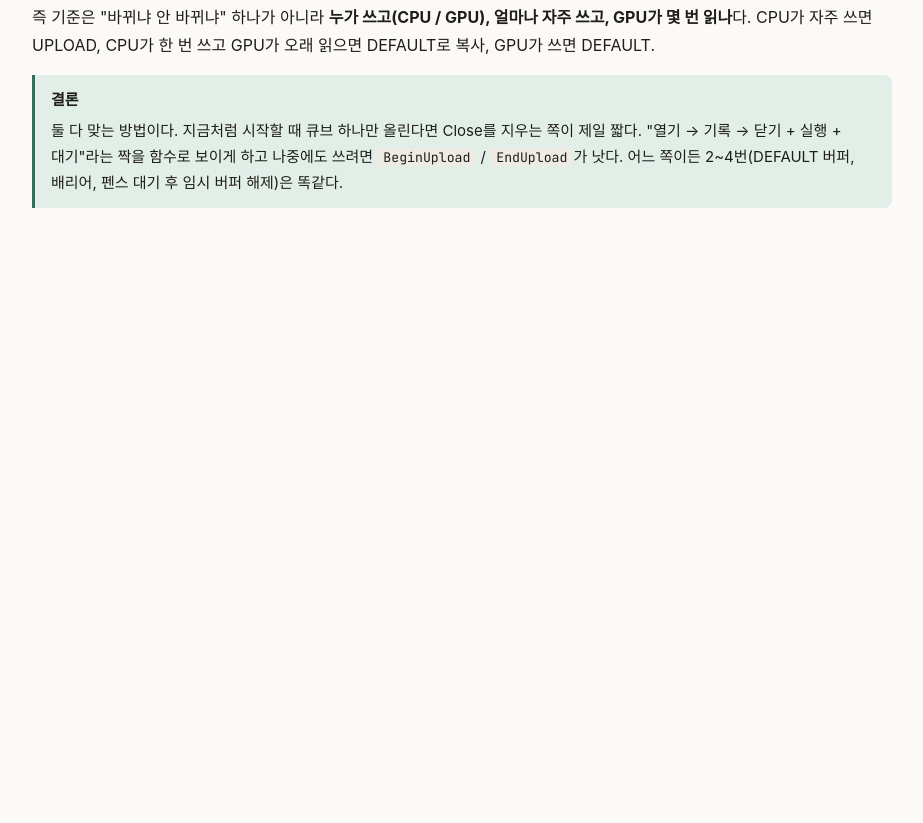
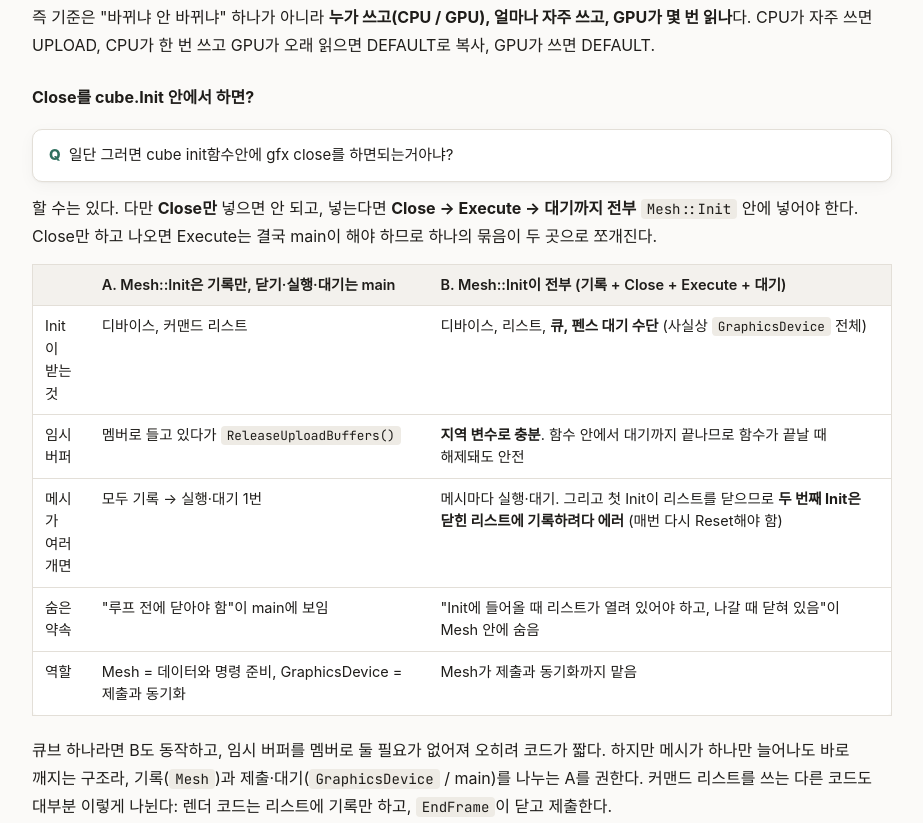
Before and after one commit to chanpago/DirectX12, a plain HTML site: page docs/2026-10-08/index.html in a window 1280 px wide. Shown: the part 9859-10682 px from the top of the page, without its empty margins (304-1227 px from the left). Before the commit the page ends 10207 px from the top, so only its background shows below. Drawn offline with nearby package versions, Linux system fonts and the light colour scheme; a web font is replaced by a local one.

Commit message:
docs: 2026-10-08 노트 - Close를 Mesh::Init 안에서 할 때
Co-Authored-By: Claude Opus 5.5 <noreply@anthropic.com>

```diff
--- a/docs/2026-10-08/index.html
+++ b/docs/2026-10-08/index.html
@@ -310,6 +310,19 @@ while (PumpMessages()) { ... }</code></pre></div>
 </table></div>
 <p>즉 기준은 "바뀌냐 안 바뀌냐" 하나가 아니라 <strong>누가 쓰고(CPU / GPU), 얼마나 자주 쓰고, GPU가 몇 번 읽나</strong>다. CPU가 자주 쓰면 UPLOAD, CPU가 한 번 쓰고 GPU가 오래 읽으면 DEFAULT로 복사, GPU가 쓰면 DEFAULT.</p>
 
+<h4>Close를 cube.Init 안에서 하면?</h4>
+<p class="qa">일단 그러면 cube init함수안에 gfx close를 하면되는거아냐?</p>
+<p>할 수는 있다. 다만 <strong>Close만</strong> 넣으면 안 되고, 넣는다면 <strong>Close → Execute → 대기까지 전부</strong> <code>Mesh::Init</code> 안에 넣어야 한다. Close만 하고 나오면 Execute는 결국 main이 해야 하므로 하나의 묶음이 두 곳으로 쪼개진다.</p>
+<div class="table-wrap"><table>
+	<tr><th></th><th>A. Mesh::Init은 기록만, 닫기·실행·대기는 main</th><th>B. Mesh::Init이 전부 (기록 + Close + Execute + 대기)</th></tr>
+	<tr><td>Init이 받는 것</td><td>디바이스, 커맨드 리스트</td><td>디바이스, 리스트, <strong>큐, 펜스 대기 수단</strong> (사실상 <code>GraphicsDevice</code> 전체)</td></tr>
+	<tr><td>임시 버퍼</td><td>멤버로 들고 있다가 <code>ReleaseUploadBuffers()</code></td><td><strong>지역 변수로 충분</strong>. 함수 안에서 대기까지 끝나므로 함수가 끝날 때 해제돼도 안전</td></tr>
+	<tr><td>메시가 여러 개면</td><td>모두 기록 → 실행·대기 1번</td><td>메시마다 실행·대기. 그리고 첫 Init이 리스트를 닫으므로 <strong>두 번째 Init은 닫힌 리스트에 기록하려다 에러</strong> (매번 다시 Reset해야 함)</td></tr>
+	<tr><td>숨은 약속</td><td>"루프 전에 닫아야 함"이 main에 보임</td><td>"Init에 들어올 때 리스트가 열려 있어야 하고, 나갈 때 닫혀 있음"이 Mesh 안에 숨음</td></tr>
+	<tr><td>역할</td><td>Mesh = 데이터와 명령 준비, GraphicsDevice = 제출과 동기화</td><td>Mesh가 제출과 동기화까지 맡음</td></tr>
+</table></div>
+<p>큐브 하나라면 B도 동작하고, 임시 버퍼를 멤버로 둘 필요가 없어져 오히려 코드가 짧다. 하지만 메시가 하나만 늘어나도 바로 깨지는 구조라, 기록(<code>Mesh</code>)과 제출·대기(<code>GraphicsDevice</code> / main)를 나누는 A를 권한다. 커맨드 리스트를 쓰는 다른 코드도 대부분 이렇게 나뉜다: 렌더 코드는 리스트에 기록만 하고, <code>EndFrame</code>이 닫고 제출한다.</p>
+
 <div class="callout key">
 	<span class="label">결론</span>
 	둘 다 맞는 방법이다. 지금처럼 시작할 때 큐브 하나만 올린다면 Close를 지우는 쪽이 제일 짧다. "열기 → 기록 → 닫기 + 실행 + 대기"라는 짝을 함수로 보이게 하고 나중에도 쓰려면 <code>BeginUpload</code> / <code>EndUpload</code>가 낫다. 어느 쪽이든 2~4번(DEFAULT 버퍼, 배리어, 펜스 대기 후 임시 버퍼 해제)은 똑같다.
```
